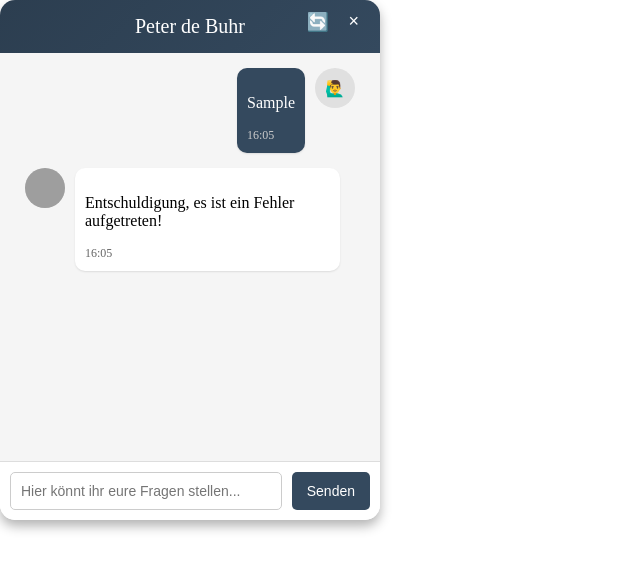
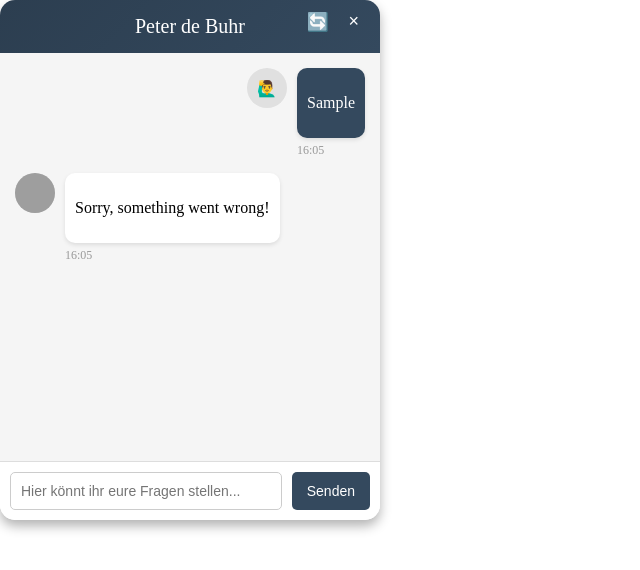
Before and after one commit to YoussefHalitou/solution, a plain HTML site: page chat-window.html in a window 1280 px wide. Both pictures are taken after typing "Sample" into the empty fields and a click on the button "Senden". Shown: the whole page, without its empty margins (0-640 px from the left). Drawn offline with nearby package versions, Linux system fonts and the light colour scheme; no server answers; grey boxes are pictures that could not be loaded.

Commit message:
lets goo

```diff
--- a/chat-window.html
+++ b/chat-window.html
@@ -75,10 +75,9 @@
     .message {
       display: flex;
       margin-bottom: 15px;
-      align-items: flex-start;
     }
     .user-message {
-      flex-direction: row-reverse;
+      justify-content: flex-end;
     }
     .avatar {
       width: 40px;
@@ -87,8 +86,8 @@
       display: flex;
       align-items: center;
       justify-content: center;
-      margin: 0 10px;
-      background: #e0e0e0;
+      background-color: #e0e0e0;
+      margin-right: 10px;
     }
     .bot-avatar {
       width: 100%;
@@ -97,29 +96,28 @@
     }
     .message-content {
       max-width: 70%;
-      background: white;
+      display: flex;
+      flex-direction: column;
+    }
+    .message-text {
       padding: 10px;
       border-radius: 10px;
-      box-shadow: 0 1px 2px rgba(0,0,0,0.1);
+      background-color: #fff;
+      box-shadow: 0 2px 4px rgba(0, 0, 0, 0.1);
     }
-    .user-message .message-content {
-      background: #34495E;
+    .user-message .message-text {
+      background-color: #34495E;
       color: white;
-    }
-    .message-text {
-      margin-bottom: 5px;
     }
     .timestamp {
       font-size: 12px;
-      color: #666;
-    }
-    .user-message .timestamp {
-      color: #ccc;
+      color: #999;
+      margin-top: 5px;
     }
     .typing-indicator {
-      padding: 10px;
-      color: #666;
       font-style: italic;
+      color: #999;
+      margin-bottom: 15px;
     }
   </style>
   <script src="https://cdn.jsdelivr.net/npm/marked/marked.min.js"></script>
@@ -140,13 +138,15 @@
   </div>
 
   <script>
-    const chatWindow = document.getElementById('chat-window');
+    var chatWindow = document.getElementById('chat-window');
 
+    // Function to safely render Markdown as HTML
     function renderMarkdown(text) {
       var rawHtml = marked.parse(text);
       return DOMPurify.sanitize(rawHtml);
     }
 
+    // Function to add a message with an avatar and timestamp
     function addMessage(text, sender) {
       var messageContainer = document.createElement('div');
       messageContainer.classList.add('message');
@@ -189,14 +189,18 @@
       chatWindow.scrollTop = chatWindow.scrollHeight;
     }
 
+    // Event listener for the close button
     document.getElementById('close-button').addEventListener('click', function() {
+      // Send a message to the parent window to close the iframe
       window.parent.postMessage('close-chat-window', '*');
     });
 
+    // Event listener for the clear button
     document.getElementById('clear-button').addEventListener('click', function() {
       chatWindow.innerHTML = '';
     });
 
+    // Event listener for the send button
     document.getElementById('send-button').addEventListener('click', function() {
       var message = document.getElementById('user-input').value.trim();
       if (message !== '') {
@@ -205,6 +209,7 @@
       }
     });
 
+    // Event listener for the input field
     document.getElementById('user-input').addEventListener('keydown', function(event) {
       if (event.key === 'Enter') {
         var message = document.getElementById('user-input').value.trim();
@@ -215,33 +220,30 @@
       }
     });
 
+    // Asynchronous function to send a message to your backend API
     async function sendMessage(message) {
+      addMessage(message, 'user');
+      showTypingIndicator();
+
+      var apiUrl = 'https://chatbotpiedi-561735337199.herokuapp.com/api/chat';
       try {
-        addMessage(message, 'user');
-        showTypingIndicator();
-
-        const apiUrl = 'https://chatbotpiedi-561735337199.herokuapp.com/api/chat';
-        const response = await fetch(apiUrl, {
+        var response = await fetch(apiUrl, {
           method: 'POST',
           headers: { 'Content-Type': 'application/json' },
           body: JSON.stringify({ message: message })
         });
-
-        if (!response.ok) {
-          throw new Error(`HTTP error! status: ${response.status}`);
-        }
-
         await new Promise(resolve => setTimeout(resolve, 1000));
-        const data = await response.json();
+        var data = await response.json();
         removeTypingIndicator();
         addMessage(data.message, 'bot');
       } catch (error) {
         console.error('Error:', error);
         removeTypingIndicator();
-        addMessage('Entschuldigung, es ist ein Fehler aufgetreten!', 'bot');
+        addMessage('Sorry, something went wrong!', 'bot');
       }
     }
 
+    // Functions to manage the typing indicator
     var typingIndicator;
     function showTypingIndicator() {
       typingIndicator = document.createElement('div');
@@ -250,7 +252,6 @@
       chatWindow.appendChild(typingIndicator);
       chatWindow.scrollTop = chatWindow.scrollHeight;
     }
-
     function removeTypingIndicator() {
       if (typingIndicator) {
         chatWindow.removeChild(typingIndicator);
```
Also changed, not shown: 1 other file.
